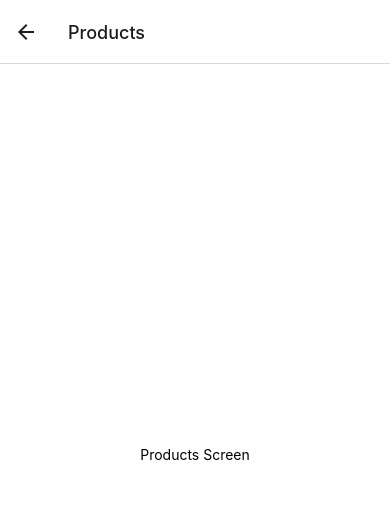
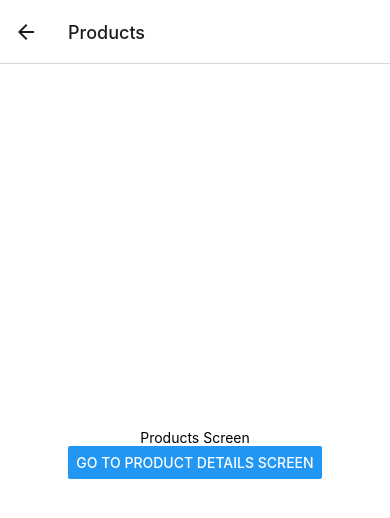
Before and after one commit to sotopro/realbreadshopapp, a React Native app: screen /Products in a window 390 px wide. Shown: the top 518 px of the page. Built offline with nearby package versions, Linux system fonts and the light colour scheme.

Commit message:
[feature] - navigation between screens

```diff
--- a/src/navigation/index.js
+++ b/src/navigation/index.js
@@ -4,7 +4,7 @@ import MainNavigator from "./main";
 
 const AppNavigator = () => {
     return (
-        <NavigationContainer>
+        <NavigationContainer >
             <MainNavigator />
         </NavigationContainer>
     )
--- a/src/screens/categories/index.js
+++ b/src/screens/categories/index.js
@@ -1,11 +1,12 @@
 import React from 'react';
-import { View, Text } from 'react-native';
+import { View, Text, Button } from 'react-native';
 import { styles } from './styles';
 
-const CategoriesScreen = () => {
+const CategoriesScreen = ({ navigation }) => {
     return (
         <View style={styles.container}>
             <Text>Categories Screen</Text>
+            <Button title="Go to Products Screen" onPress={() => navigation.navigate('Products')} />
         </View>
     )
 }
--- a/src/screens/products/index.js
+++ b/src/screens/products/index.js
@@ -1,11 +1,12 @@
 import React from 'react';
-import { View, Text } from 'react-native';
+import { View, Text, Button } from 'react-native';
 import { styles } from './styles';
 
-const ProductsScreen = () => {
+const ProductsScreen = ({ navigation }) => {
     return (
         <View style={styles.container}>
             <Text>Products Screen</Text>
+            <Button title="Go to Product Details Screen" onPress={() => navigation.navigate('ProductDetails')} />
         </View>
     )
 }
```
